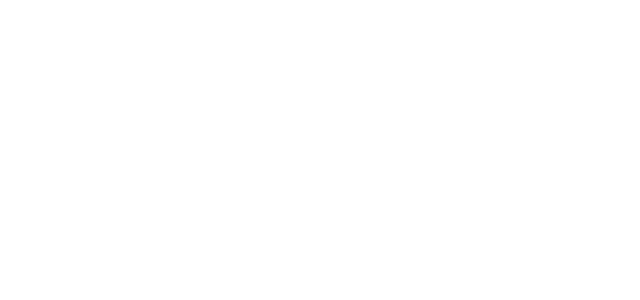
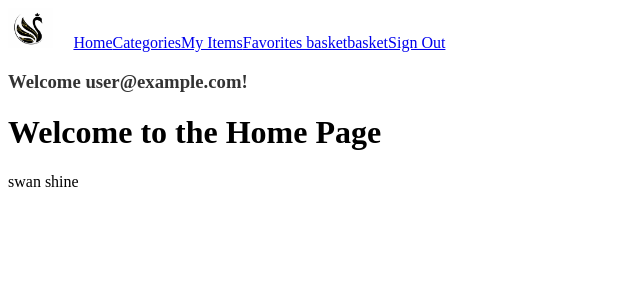
Before and after one commit to jasimSalman/Swan-Shine_Front-end, a React (Vite) app in the folder swan-shine/: page / in a window 1280 px wide. Shown: the top 300 px of the page, without its empty margins (0-640 px from the left). Built offline with nearby package versions, Linux system fonts and the light colour scheme.

Commit message:
creat nav bar

```diff
--- a/swan-shine/src/App.css
+++ b/swan-shine/src/App.css
@@ -0,0 +1,41 @@
+/* ملف CSS لتنسيق الهيدر */
+
+.header {
+  background-color: #f8f9fa;
+  border-bottom: 1px solid #e0e0e0;
+  padding: 10px 20px;
+  box-shadow: 0 2px 4px rgba(0, 0, 0, 0.1);
+}
+
+.navbar {
+  display: flex;
+  justify-content: space-between;
+  align-items: center;
+}
+
+.navbar-left,
+.navbar-right {
+  display: flex;
+  align-items: center;
+}
+
+.logo {
+  height: 40px;
+  margin-right: 20px;
+}
+
+.nav-link {
+  margin: 0 10px;
+  text-decoration: none;
+  color: #333;
+  font-weight: 500;
+}
+
+.nav-link:hover {
+  color: #007bff;
+}
+
+.greeting {
+  margin-right: 15px;
+  color: #333;
+}
--- a/swan-shine/src/App.jsx
+++ b/swan-shine/src/App.jsx
@@ -1,7 +1,27 @@
+import React from 'react'
+import { BrowserRouter as Router, Route, Routes } from 'react-router-dom'
+import HomePage from './pages/Home'
 import './App.css'
 
-function App() {
-  return <></>
+const App = () => {
+  const handleLogOut = () => {
+    console.log('User logged out')
+  }
+
+  const user = {
+    email: 'user@example.com'
+  }
+
+  return (
+    <Router>
+      <Routes>
+        <Route
+          path="/"
+          element={<HomePage user={user} handleLogOut={handleLogOut} />}
+        />
+      </Routes>
+    </Router>
+  )
 }
 
 export default App
--- /dev/null
+++ b/swan-shine/src/components/Header.jsx
@@ -0,0 +1,41 @@
+import React from 'react'
+import { Link } from 'react-router-dom'
+import logo from '../../public/logo.jpeg'
+import '../App.css'
+
+const Header = ({ user, handleLogOut }) => {
+  return (
+    <header>
+      <nav>
+        <div className="head">
+          <Link to="/">
+            <img src={logo} alt="Logo" className="logo" />
+          </Link>
+          <Link to="/">Home</Link>
+          <Link to="/categories">Categories</Link>
+          <Link to="/My_items">My Items</Link>
+          <Link to="/fav_basket">Favorites basket</Link>
+          <Link to="/basket">basket</Link>
+
+          {user ? (
+            <Link onClick={handleLogOut} to="/">
+              Sign Out
+            </Link>
+          ) : (
+            <>
+              <Link to="/register">Register</Link>
+              <Link to="/signin">Sign In</Link>
+            </>
+          )}
+        </div>
+        {user && (
+          <div>
+            <h3 className="greeting">Welcome {user.email}!</h3>
+          </div>
+        )}
+      </nav>
+    </header>
+  )
+}
+
+export default Header
--- /dev/null
+++ b/swan-shine/src/pages/Home.jsx
@@ -0,0 +1,16 @@
+import React from 'react'
+import Header from '../components/Header'
+
+const HomePage = ({ user, handleLogOut }) => {
+  return (
+    <div>
+      <Header user={user} handleLogOut={handleLogOut} />
+      <main className="main-content">
+        <h1>Welcome to the Home Page</h1>
+        <p>swan shine </p>
+      </main>
+    </div>
+  )
+}
+
+export default HomePage
```
Also changed, not shown: swan-shine/public/logo.jpeg (added).
